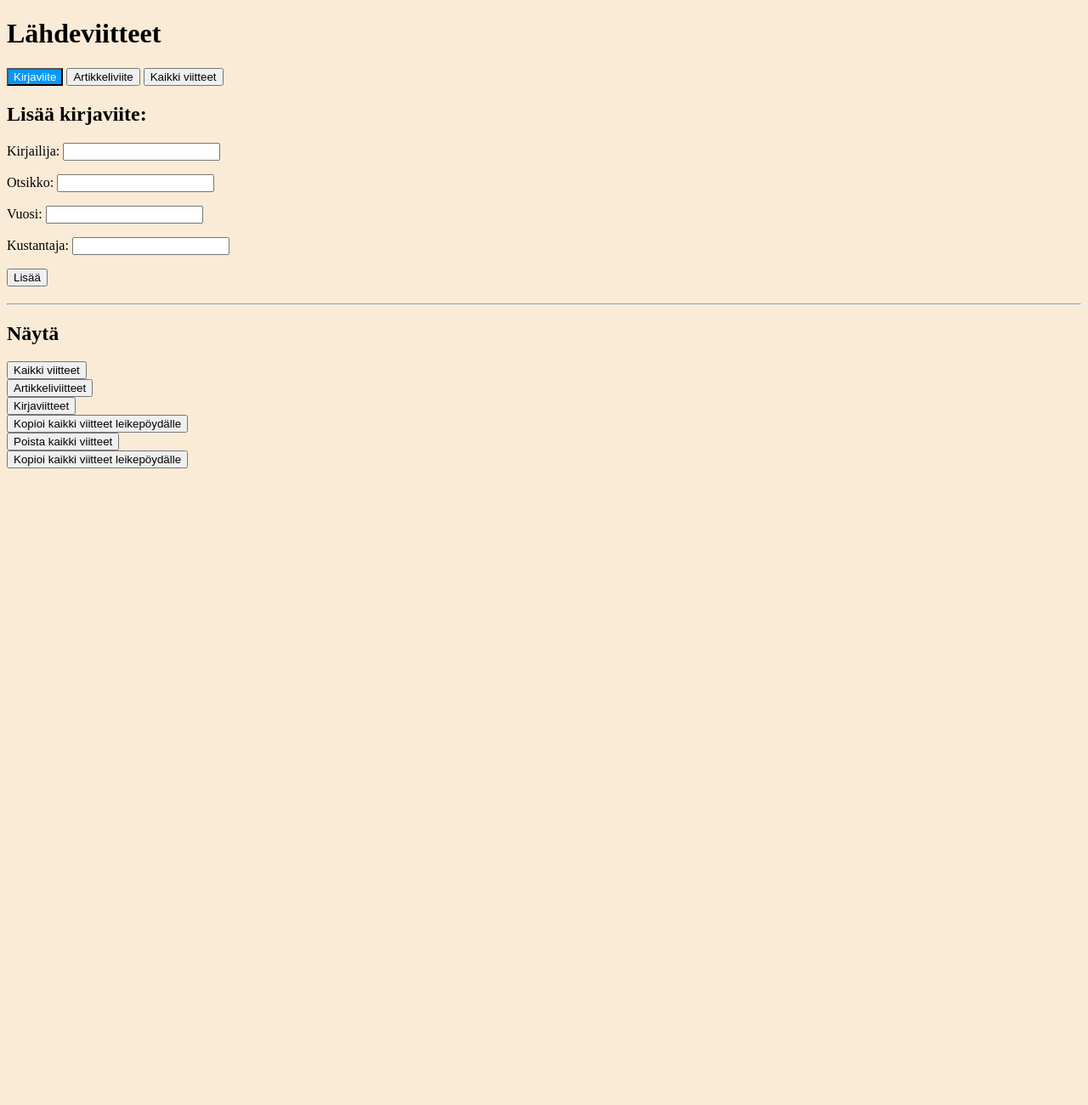
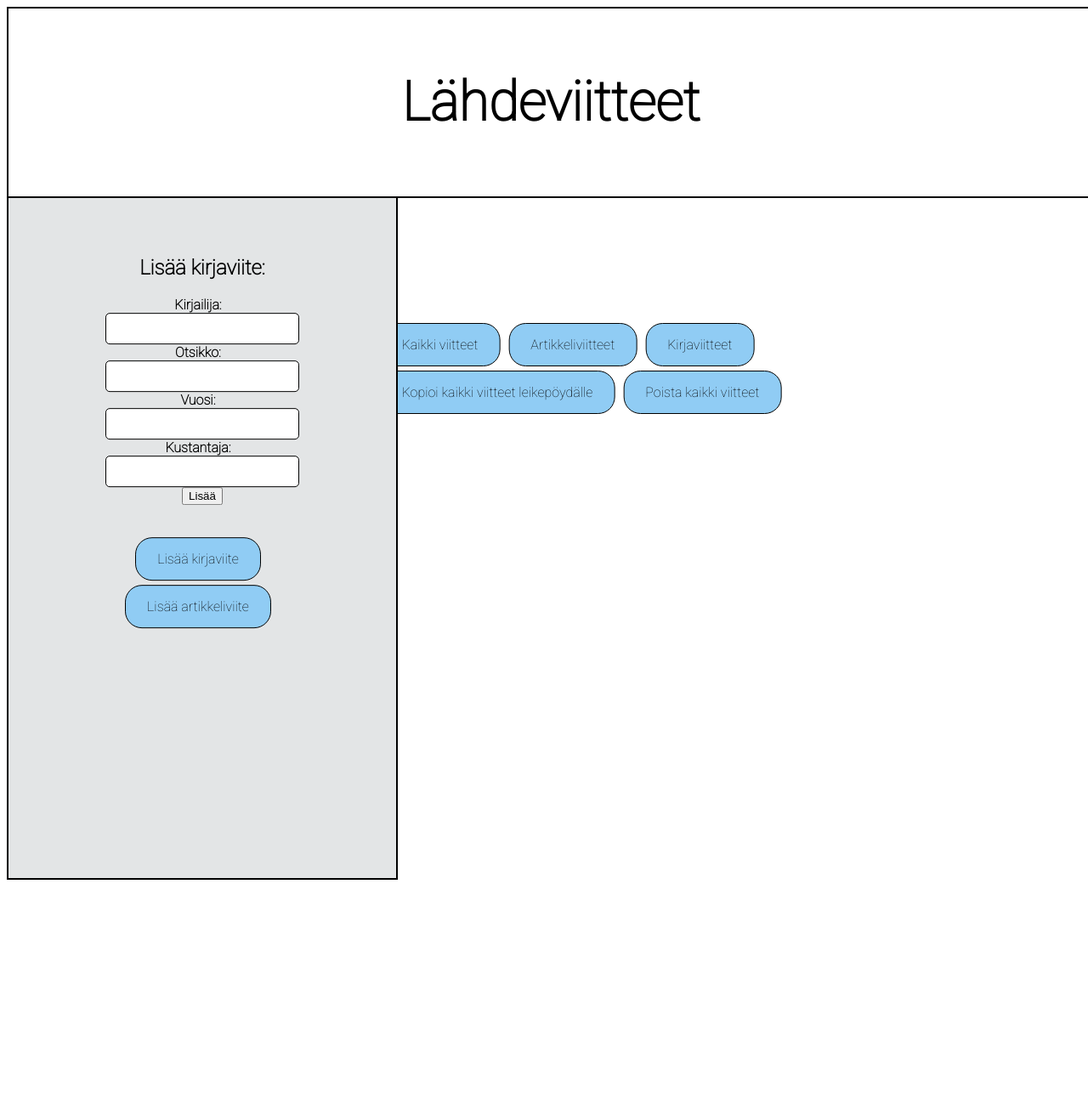
Before and after one commit to Yahimoh/Ohturyhma, a Flask app: template src/templates/index.html in a window 1280 px wide. Shown: the whole page at 85% size. Before the commit the page ends 551 px from the top, so only its background shows below. Run offline with Flask 3, Linux system fonts and the light colour scheme; the template is opened without the code that fills it, so the values that code supplies are empty.

Commit message:
Päivittää sivuston ulkonäköä

```diff
--- a/src/static/index.css
+++ b/src/static/index.css
@@ -1,20 +1,23 @@
-body {
-    background-color: antiquewhite;
-}
+body{
+    width: 100%;
+    height: 100vh;
+    background: white;
+  }
+
 
 .viite_base {
     margin: 0px 20px 0px 20px;
-    width: 75%;
+    width: 90%;
 }
 
 .viite_nappi {
     height: 20px;
+    width: 110px;
 }
 
 .viite_lista {
-    padding: 5px;
+    padding-top: 10px;
     display: flex;
-    background-color: bisque;
 }
 
 .palanen {
@@ -22,6 +25,7 @@ body {
     flex-grow: 1;
     overflow: hidden;
     text-overflow: ellipsis;
+    margin-top: 5px;
 }
 
 .napit {
@@ -30,6 +34,7 @@ body {
     display: flex;
     flex-direction: row-reverse;
     margin-left: auto;
+
 }
 
 .bibtex-wrapperi {
@@ -37,3 +42,134 @@ body {
     white-space: pre-wrap;
     display: none;
 }
+
+.split {
+    height: 50%;
+    width: 20%;
+    position: fixed;
+    z-index: 1;
+    top: 0;
+    overflow-x: hidden;
+    padding-top: 0px;
+    padding-left: 200px;
+    font-size: medium;
+}
+
+.left {
+    left: 0;
+    position: relative;
+    z-index: 2;
+    background-color: #e3e5e6;
+    height: 100vh;
+    border-right: 2px solid black;
+    border-left: 2px solid black;
+    border-bottom: 2px solid black;
+}
+
+.right {
+    width: 80%;
+    right: 0;
+    z-index: 1;
+    position: absolute;
+    padding-top: 900px;
+    border-top: 2px solid black;
+    border: 2px black;
+    top: 0;
+    padding-left: 10pc;
+    overflow-x: auto;
+}
+
+.centered {
+    position: absolute;
+    top: 35%;
+    left: 50%;
+    transform: translate(-50%, -50%);
+    text-align: center;
+    font-family: 'Roboto', sans-serif;
+}
+
+.header {
+    font-family: 'Roboto', sans-serif;
+    background-color: white;
+    color: black;
+    padding: 30px;
+    text-align: center;
+    font-size: 2em;
+    border: 2px solid black;
+    position: relative;
+    z-index: 2;
+}
+
+.form-submit-button {
+    padding: 15px 25px;
+    margin-right: 10px;
+    margin-bottom: 5px;
+    background: #90ccf4;
+    color: black;
+    border: 1px solid black;
+    border-radius: 20px;
+    text-shadow: none;
+    font-size: 16px;
+    font-family: 'Roboto', sans-serif;
+    z-index: 3;
+
+}
+.form-submit-button:hover {
+    padding: 15px 25px;
+    margin-right: 10px;
+    margin-bottom: 5px;
+    background: #e69ae2;
+    color: black;
+    border: 1px solid black;
+    border-radius: 20px;
+    text-shadow: none;
+    font-size: 16px;
+}
+
+table {
+    width: 140%;
+    border-collapse: collapse;
+}
+
+th, td {
+    border: 1px solid black;
+    text-align: center;
+}
+
+th {
+    background-color: white;
+}
+
+.buttons {
+    display: flex;
+}
+
+.hidden {
+    display: none;
+}
+
+.form-container {
+    max-width: 400px;
+    margin: auto;
+}
+
+.form-group {
+    margin-bottom: 20px;
+    display: flex;
+    flex-direction: row;
+    align-items: center;
+}
+
+label {
+    margin-right: 10px;
+    font-weight: bold;
+}
+
+input[type="text"],
+input[type="number"] {
+    width: 100%;
+    padding: 10px;
+    box-sizing: border-box;
+    border: 1px solid black;
+    border-radius: 5px;
+}
--- a/src/templates/index.html
+++ b/src/templates/index.html
@@ -8,77 +8,112 @@
     </style>
     <script src="{{ url_for('static', filename='index.js') }}"></script>
     <link rel="stylesheet" href="{{ url_for('static', filename='index.css') }}">
+    <link rel="stylesheet" href="https://fonts.googleapis.com/css2?family=Roboto:wght@100&display=swap">
 </head>
 <body>
+<header class="header">
     <h1>Lähdeviitteet</h1>
-
-<button id="kirjaButton" class="active-button" onclick="toggleForm('kirja')">Kirjaviite</button>
-<button id="artikkeliButton" onclick="toggleForm('artikkeli')">Artikkeliviite</button>
-<button id="kaikkiButton" onclick="toggleForm('kaikki')">Kaikki viitteet</button>
-
-<br>
+</header>
+<div class="split left">
+    <div class="centered">
         <h2><span id="kirjaHeading">Lisää kirjaviite:</span></h2>
         <form id="kirjaForm" action="/send_kirja" method="POST">
-    <p>Kirjailija:
-    <input type="text" name="kirjailija"></p>
-    <p>Otsikko:
-    <input type="text" name="otsikko"></p>
-    <p>Vuosi:
-    <input type="number" name="vuosi"></p>
-    <p>Kustantaja:
-    <input type="text" name="kustantaja"></p>
+            <div>
+                <label for="kirjailija">Kirjailija:</label>
+                <input type="text" id="kirjailija" name="kirjailija" required>
+            </div>
+            <div>
+                <label for="otsikko">Otsikko:</label>
+                <input type="text" id="otsikko" name="otsikko" required>
+            </div>
+            <div>
+                <label for="vuosi">Vuosi:</label>
+                <input type="number" id="vuosi" name="vuosi" required>
+            </div>
+            <div>
+                <label for="kustantaja">Kustantaja:</label>
+                <input type="text" id="kustantaja" name="kustantaja" required>
+            </div>
+            <div>
                 <input type="submit" value="Lisää">
+            </div>
         </form>
 
         <h2><span id="artikkeliHeading" class="hidden">Lisää artikkeliviite:</span></h2>
         <form id="artikkeliForm" class="hidden" action="/send_artikkeli" method="POST">
-    <p>Kirjailija:
-        <input type="text" name="kirjailija"></p>
-    <p>Otsikko:
-        <input type="text" name="otsikko"></p>
-    <p>Kustantaja:
-        <input type="text" name="kustantaja"></p>
-    <p>Vuosi:
-        <input type="number" name="vuosi"></p>
-    <p>Julkaisunumero:
-        <input type="text" name="julkaisunumero"></p>
-    <p>Sivut:
-        <input type="text" name="sivut"></p>
+            <div>
+                <label for="kirjailija">Kirjailija:</label>
+                <input type="text" id="kirjailija" name="kirjailija" required>
+            </div>
+            <div>
+                <label for="otsikko">Otsikko:</label>
+                <input type="text" id="otsikko" name="otsikko" required>
+            </div>
+            <div>
+                <label for="kustantaja">Kustantaja:</label>
+                <input type="text" id="kustantaja" name="kustantaja" required>
+            </div>
+            <div>
+                <label for="vuosi">Vuosi:</label>
+                <input type="number" id="vuosi" name="vuosi" required>
+            </div>
+            <div>
+                <label for="julkaisunumero">Julkaisunumero:</label>
+                <input type="text" id="julkaisunumero" name="julkaisunumero">
+            </div>
+            <div>
+                <label for="sivut">Sivut:</label>
+                <input type="text" id="sivut" name="sivut">
+            </div>
+            <div>
                 <input type="submit" value="Lisää">
+            </div>
         </form>
+        <br>
+        <button id="kirjaButton" class="form-submit-button" onclick="toggleForm('kirja')">Lisää kirjaviite</button>
+        <br>
+        <button id="artikkeliButton" class="form-submit-button" onclick="toggleForm('artikkeli')">Lisää artikkeliviite</button>
 
-<hr>
-<div>
+    </div>
+</div>
 
+<div class="split right">
     <h2><span id="kaikkiViitteet" class="hidden">Kaikki lisätyt viitteet</h2>
         <h2><span id="kirjaViitteet" class="hidden">Kaikki lisätyt kirjaviitteet</h2>
         <h2><span id="artikkeliViitteet" class="hidden">Kaikki lisätyt artikkeliviitteet</h2>
-
-
-<h2>Näytä</h2>
-
-<form action="/"><input type="submit" value="Kaikki viitteet" /></form>
-<form action="/filter/article"><input type="submit" value="Artikkeliviitteet" /></form>
-<form action="/filter/book"><input type="submit" value="Kirjaviitteet" /></form>
-
-<button onclick="kopioiKaikkiViitteet()">Kopioi kaikki viitteet leikepöydälle</button>
-
+    <div class="centered">
+        <div class="buttons">
+            <form action="/"><input type="submit" class="form-submit-button" value="Kaikki viitteet" /></form>
+            <form action="/filter/article"><input type="submit" class="form-submit-button"value="Artikkeliviitteet" /></form>
+            <form action="/filter/book"><input type="submit" class="form-submit-button" value="Kirjaviitteet" /></form>
+        </div>
+        <div class="buttons">
+            <button class="form-submit-button" class="form-submit-button" onclick="kopioiKaikkiViitteet()">Kopioi kaikki viitteet leikepöydälle</button>
             <br>
             <form id="poistaKaikkiTeksti" action="/poista_viitteet" method="POST">
-    <input type="submit" value="Poista kaikki viitteet">
+                <input type="submit" class="form-submit-button" value="Poista kaikki viitteet">
             </form>
             <form id="poistaKirjatTeksti" class="hidden" action="/poista_kirja_viitteet" method="POST" >
-    <input type="submit" value="Poista kaikki kirjaviitteet">
+                <input type="submit" class="form-submit-button" value="Poista kaikki kirjaviitteet">
             </form>
             <form id="poistaArtikkelitTeksti" class="hidden" action="/poista_artikkeli_viitteet" method="POST" >
-    <input type="submit" value="Poista kaikki artikkeliviitteet">
+                <input type="submit" class="form-submit-button" value="Poista kaikki artikkeliviitteet">
             </form>
-<button onclick="kopioiKaikkiViitteet()">Kopioi kaikki viitteet leikepöydälle</button>
+        </div>
         <br>
         <br>
+        <table>
+            <tbody>
             {% from 'viite.html' import luo_viite %}
             {% for viite in viitteet %}
-        {{ luo_viite(viite) }}
+            <tr>
+                <td>{{ luo_viite(viite) }}</td>
+            </tr>
             {% endfor %}
+            </tbody>
+        </table>
+
+    </div>
+</div>
 </body>
 </html>
--- a/src/templates/viite.html
+++ b/src/templates/viite.html
@@ -18,7 +18,7 @@
             {{ _palanen(viite, "sivut") }}
             <div class="napit palanen">
                 <form action="/poista/{{viite.tiedot['id']}}" method="POST">
-                    <input type="submit" value="poista">
+                    <input type="submit" value="Poista">
                 </form>
                 <button type="button" class="viite_nappi" onclick="kopioi_bibtex({{ viite.tiedot['id'] }})" id="kopioi_bibtex_{{ viite.tiedot['id'] }}">Kopioi BibTex</button>
                 <button type="button" class="viite_nappi" onclick="toggle_bibtex({{ viite.tiedot['id'] }})" id="bibtex_nappi_{{ viite.tiedot['id'] }}">Näytä BibTex</button>
```
Also changed, not shown: src/config.py (line endings or trailing spaces), 1 other file. Lines whose indentation alone changed are shown as unchanged.
